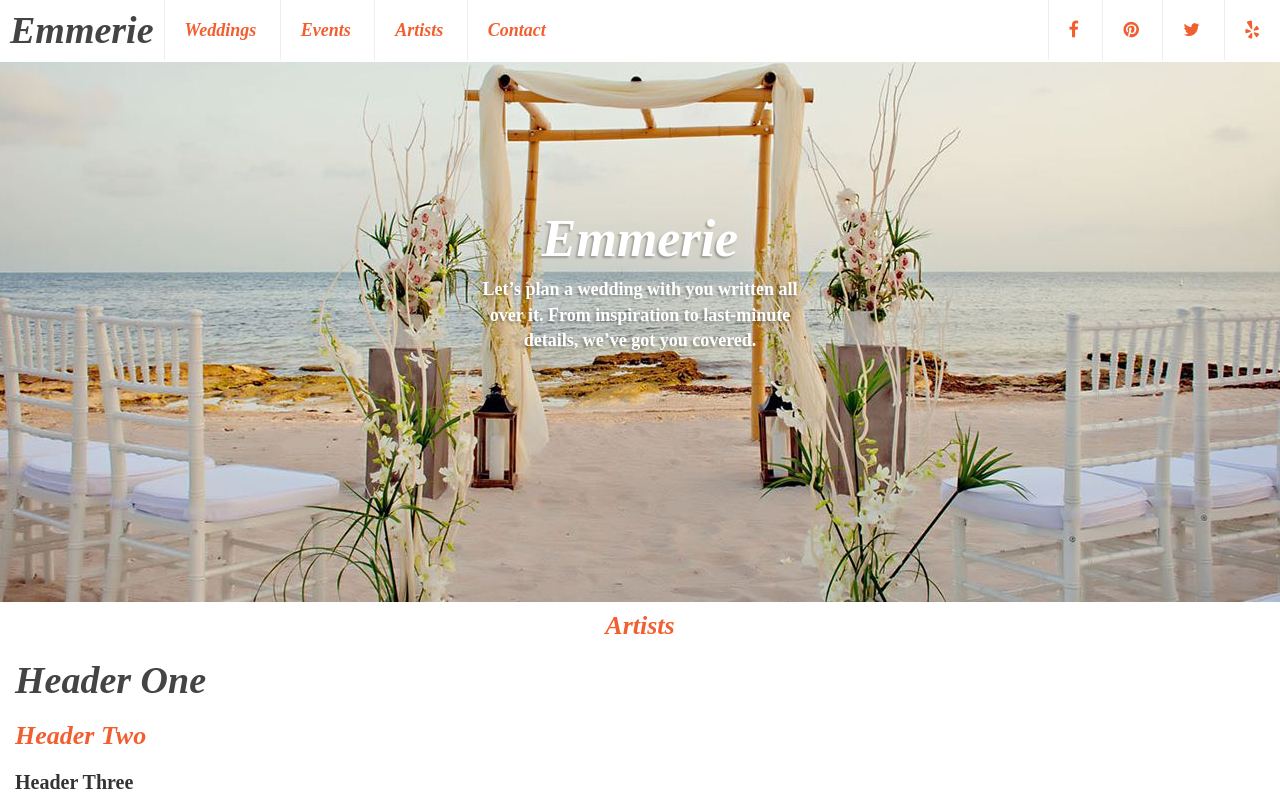
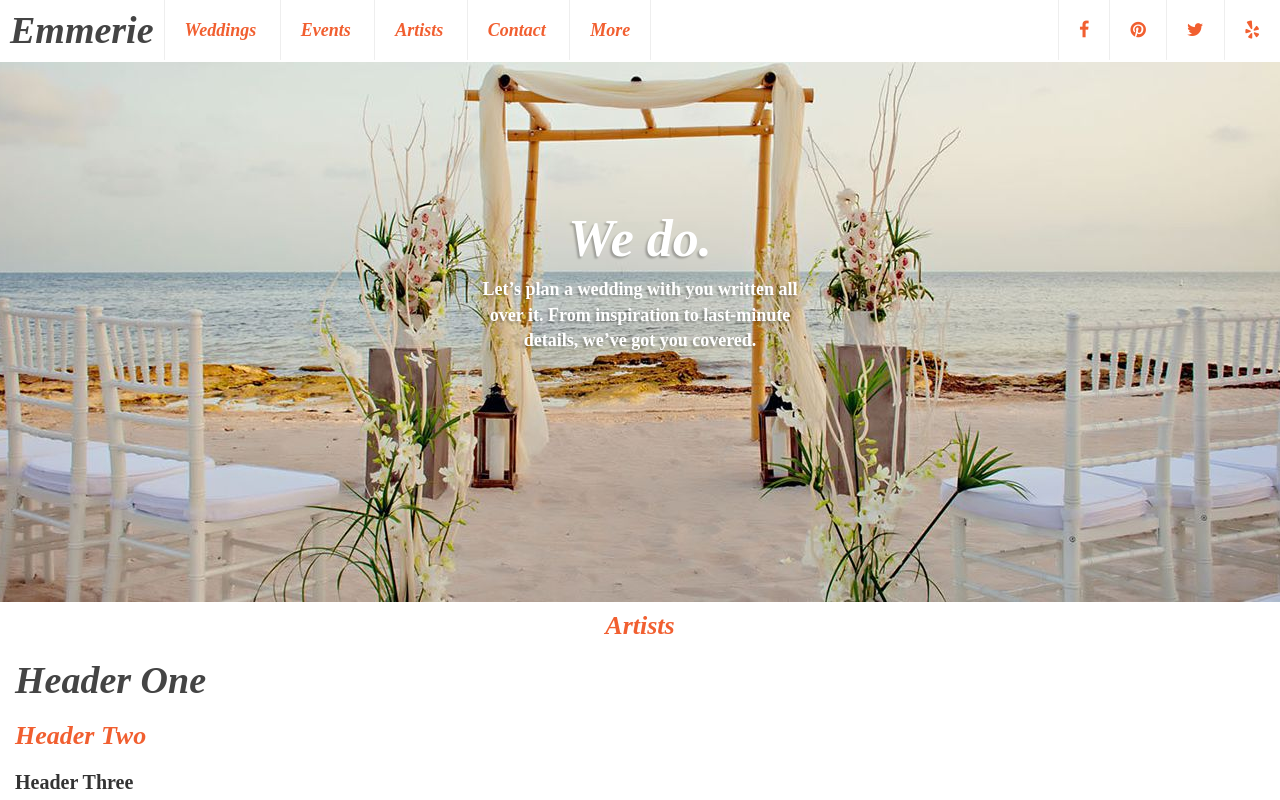
Before and after one commit to nhadinat/Emmerie, a website: page src/index.html in a window 1280 px wide. Shown: the top 800 px of the page. Drawn offline with nearby package versions, Linux system fonts and the light colour scheme; files that its build step writes are made by us from their sources; files whose address does not match are found by name.

Commit message:
Social nav rework

```diff
--- a/src/css/style.css
+++ b/src/css/style.css
@@ -69,9 +69,6 @@ nav > ul > li > a {
     color: #aaa;
     text-decoration: none;
 }
-ul.main-nav {
-    float: left;
-}
 .nav-link {
     font-size: 18px;
     color: #f15f30;
@@ -81,15 +78,15 @@ ul.main-nav {
     transition: .2s color;
     transition: .2s background-color;
 }
+.nav-end {
+    border-right: 1px solid #eee;
+}
 .nav-link:hover,
 .nav-link:active,
 .nav-link:focus {
     color: #fff;
     background-color: #f15f30;
     text-decoration: none;
-}
-ul.social-nav {
-    float: right;
 }
 
 /* Hero */
--- a/src/index.html
+++ b/src/index.html
@@ -33,7 +33,7 @@
             <a class="brand-nav" href="/">Emmerie</a>
         </h1>
         <nav>
-          <ul class="main-nav">
+          <ul>
             <li>
               <a class="nav-link" href="#">Weddings</a>
             </li>
@@ -46,19 +46,20 @@
             <li>
               <a class="nav-link" href="#">Contact</a>
             </li>
-          </ul>
-          <ul class="social-nav">
             <li>
-              <a class="nav-link" href="#"><i class="fa fa-facebook"></i></a>
+              <a class="nav-link nav-end" href="#">More</a>
             </li>
             <li>
-              <a class="nav-link" href="#"><i class="fa fa-pinterest"></i></a>
+              <a class="nav-link pull-right" href="#"><i class="fa fa-yelp"></i></a>
             </li>
             <li>
-              <a class="nav-link" href="#"><i class="fa fa-twitter"></i></a>
+              <a class="nav-link pull-right" href="#"><i class="fa fa-twitter"></i></a>
             </li>
             <li>
-              <a class="nav-link" href="#"><i class="fa fa-yelp"></i></a>
+              <a class="nav-link pull-right" href="#"><i class="fa fa-pinterest"></i></a>
+            </li>
+            <li>
+              <a class="nav-link pull-right" href="#"><i class="fa fa-facebook"></i></a>
             </li>
           </ul>
         </nav>
@@ -67,7 +68,7 @@
       <!--Hero-->
       <div class="row">
         <div class="col-md-12 hero-img text-center">
-          <h1 class="hero-title">Emmerie</h1>
+          <h1 class="hero-title">We do.</h1>
           <p class="hero-text">Let’s plan a wedding with you written all over it. From inspiration to last-minute details, we’ve got you covered.</p>
         </div>
       </div>
```
